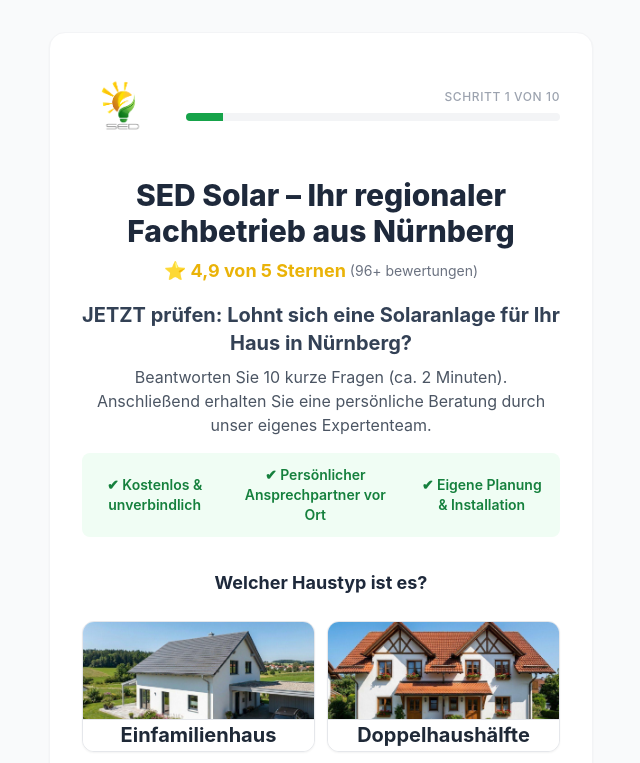
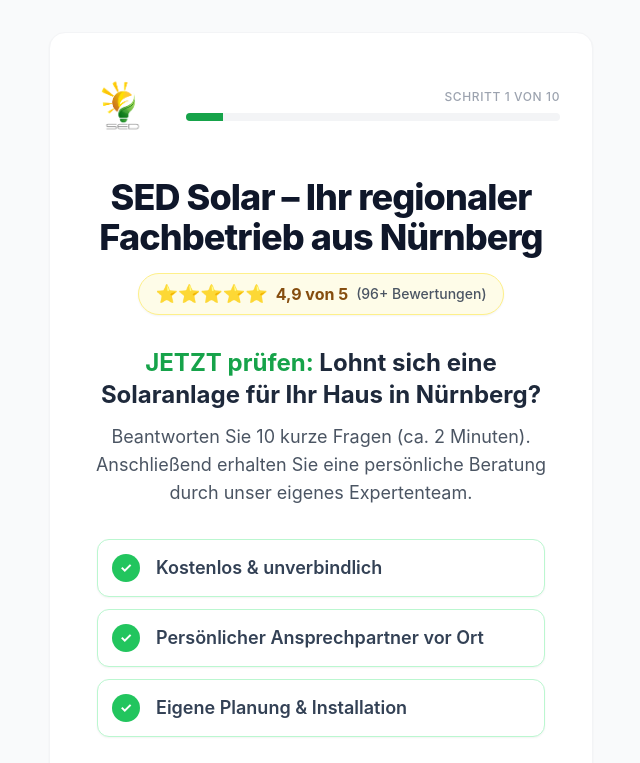
Before and after one commit to M1lan16/solar-quiz, a React (Vite) app: page / in a window 1280 px wide. Shown: the top 763 px of the page, without its empty margins (319-959 px from the left). Built offline with nearby package versions, Linux system fonts and the light colour scheme; the HTML template or start-up script is replaced by a standard one.

Commit message:
style: upgrade step 1 with premium typography and layout

```diff
--- a/src/components/Funnel.tsx
+++ b/src/components/Funnel.tsx
@@ -140,37 +140,47 @@ const StepContent = ({ step, formData, updateField, handleNext, handleDelayedSel
         case 1: // Building Type
             return (
                 <div>
-                    <div className="text-center max-w-3xl mx-auto mb-6">
+                    <div className="text-center max-w-4xl mx-auto mb-8">
                         {/* 1. Main Heading */}
-                        <h2 className="text-2xl md:text-3xl font-extrabold text-slate-800 mb-2 leading-tight">
+                        <h2 className="text-2xl md:text-4xl font-extrabold text-slate-900 mb-4 leading-tight tracking-tight">
                             SED Solar – Ihr regionaler Fachbetrieb aus Nürnberg
                         </h2>
 
-                        {/* 2. Trust Rating */}
-                        <div className="flex items-center justify-center gap-1 text-yellow-500 font-bold mb-4">
-                            <span className="text-lg">⭐ 4,9 von 5 Sternen</span>
-                            <span className="text-gray-500 text-sm font-normal lowercase">(96+ Bewertungen)</span>
+                        {/* 2. Trust Rating (Pill design) */}
+                        <div className="inline-flex items-center justify-center gap-2 bg-yellow-50 border border-yellow-200 rounded-full px-4 py-1.5 mb-8 shadow-sm">
+                            <span className="text-yellow-500 text-lg">⭐⭐⭐⭐⭐</span>
+                            <span className="text-yellow-800 font-bold">4,9 von 5</span>
+                            <span className="text-gray-600 text-sm font-medium">(96+ Bewertungen)</span>
                         </div>
 
                         {/* 3. Action Text */}
-                        <p className="text-lg md:text-xl font-bold text-slate-700 mb-2">
-                            JETZT prüfen: Lohnt sich eine Solaranlage für Ihr Haus in Nürnberg?
+                        <p className="text-xl md:text-2xl font-bold text-slate-800 mb-3">
+                            <span className="text-green-600">JETZT prüfen:</span> Lohnt sich eine Solaranlage für Ihr Haus in Nürnberg?
                         </p>
 
                         {/* 4. Description */}
-                        <p className="text-sm md:text-base text-gray-600 mb-4 max-w-2xl mx-auto">
+                        <p className="text-base md:text-lg text-gray-600 mb-8 max-w-2xl mx-auto leading-relaxed">
                             Beantworten Sie 10 kurze Fragen (ca. 2 Minuten). Anschließend erhalten Sie eine persönliche Beratung durch unser eigenes Expertenteam.
                         </p>
 
-                        {/* 5. USPs (Bullet points) */}
-                        <div className="flex flex-col md:flex-row justify-center items-center gap-2 md:gap-6 text-sm text-green-700 font-semibold mb-8 bg-green-50 py-3 px-4 rounded-lg">
-                            <span className="flex items-center gap-1">✔ Kostenlos & unverbindlich</span>
-                            <span className="flex items-center gap-1">✔ Persönlicher Ansprechpartner vor Ort</span>
-                            <span className="flex items-center gap-1">✔ Eigene Planung & Installation</span>
+                        {/* 5. Premium Bullet Points */}
+                        <div className="flex flex-col gap-3 mb-10 mx-auto max-w-md text-left">
+                            <div className="flex items-center gap-4 p-3.5 bg-white border border-green-200 rounded-xl shadow-sm hover:border-green-400 hover:shadow-md transition-all">
+                                <div className="flex-shrink-0 flex items-center justify-center w-7 h-7 rounded-full bg-green-500 text-white font-bold text-sm">✓</div>
+                                <span className="text-base md:text-lg font-semibold text-slate-700">Kostenlos & unverbindlich</span>
+                            </div>
+                            <div className="flex items-center gap-4 p-3.5 bg-white border border-green-200 rounded-xl shadow-sm hover:border-green-400 hover:shadow-md transition-all">
+                                <div className="flex-shrink-0 flex items-center justify-center w-7 h-7 rounded-full bg-green-500 text-white font-bold text-sm">✓</div>
+                                <span className="text-base md:text-lg font-semibold text-slate-700">Persönlicher Ansprechpartner vor Ort</span>
+                            </div>
+                            <div className="flex items-center gap-4 p-3.5 bg-white border border-green-200 rounded-xl shadow-sm hover:border-green-400 hover:shadow-md transition-all">
+                                <div className="flex-shrink-0 flex items-center justify-center w-7 h-7 rounded-full bg-green-500 text-white font-bold text-sm">✓</div>
+                                <span className="text-base md:text-lg font-semibold text-slate-700">Eigene Planung & Installation</span>
+                            </div>
                         </div>
 
                         {/* Question for the cards */}
-                        <h3 className="text-lg font-bold text-slate-800 mb-4">Welcher Haustyp ist es?</h3>
+                        <h3 className="text-xl md:text-2xl font-extrabold text-slate-800 mb-5">Welcher Haustyp ist es?</h3>
                     </div>
                     <div className="grid grid-cols-2 gap-3">
                         <SelectionCard
```
